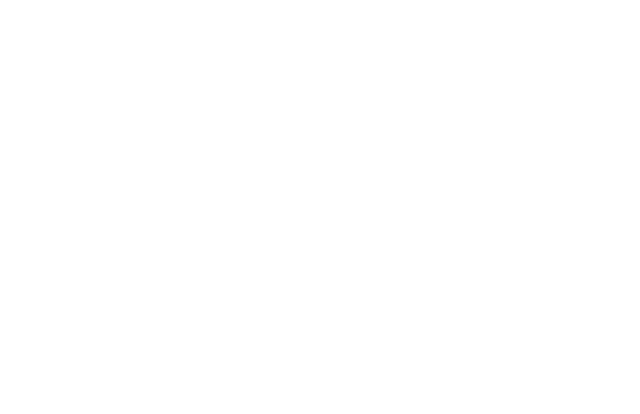
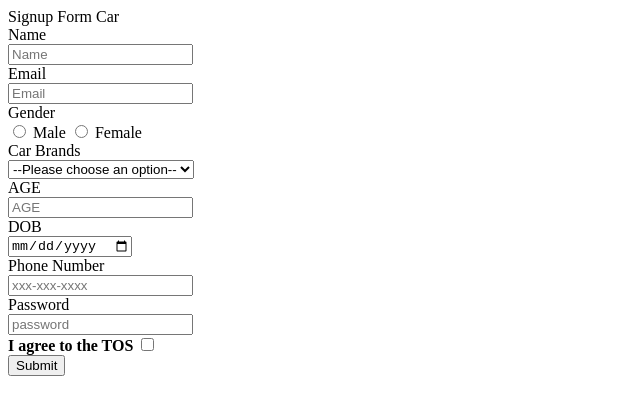
Before and after one commit to acciojob/signup-form-car-Ranjan-yadav8, a website: page main.html in a window 1280 px wide. Shown: the whole page, without its empty margins (0-640 px from the left). Drawn offline with Linux system fonts and the light colour scheme.

Commit message:
created a submission

```diff
--- a/main.html
+++ b/main.html
@@ -3,6 +3,7 @@
 <html>
 
 <head>
+	<little>Signup Form Car</little>
 	<link rel="stylesheet" href="styles.css">
 </head>
 
@@ -10,7 +11,63 @@
 	<!-- the entire body must be written by student -->
     <script type="text/javascript" src="./script.js">
 </script>
+<form>
+	<div>
+		<label for="name">Name</label><br>
+		<label><input type="text" name="name" id="name" placeholder="Name" required></label>
+	</div>
 
+	<div>
+		<label for="email"> Email</label><br>
+		<label><input type="email" name="email" id="email" placeholder="Email" required></label>
+	</div>
+
+	<div>
+		<label for="gender">Gender</label><br>
+		<label><input type="radio" name="gender" id="gender_m" value="male" required></label>
+		<label for="male">Male</label>
+		<label><input type="radio" name="gender" id="gender_f" value="female" required></label>
+		<label for="female">Female</label>
+	</div>
+
+			<div>
+			<label for="cars">Car Brands</label><br>
+			<select  name="cars" id="cars" required >
+				<option value="" disabled selected> --Please choose an option--</option>
+				<option value="BMW">BMW</option>
+				<option value="Audi">Audi</option>
+				<option value="Mercedez">Mercedez</option>
+			</select>
+		</div>
+
+	<div>
+		<label for="age">AGE</label><br>
+		<label><input type="number" name="age" id="age" required placeholder="AGE"></label>
+	</div>
+
+
+	<div>
+		<label for="dob">DOB</label><br>
+		<label><input type="date" name="dob" id="dob" required></label>
+	</div>
+
+	<div>
+		<label for="tel">Phone Number</label><br>
+		<label><input type="number" name="tel" id="tel" required placeholder="xxx-xxx-xxxx"></label>
+	</div>
+
+	<div>
+		<label for="password">Password</label><br>
+		<label><input type="password" name="password" id="password" required placeholder="password"></label>
+	</div>
+
+	<div>
+		<label for="checkbox"><b>I agree to the TOS</b></label>
+		<label><input type="checkbox" name="checkbox" id="checkbox" required></label>
+	</div>
+
+	<button type="submit">Submit</button>
+</form>
 </body>
 
 </html>
```
